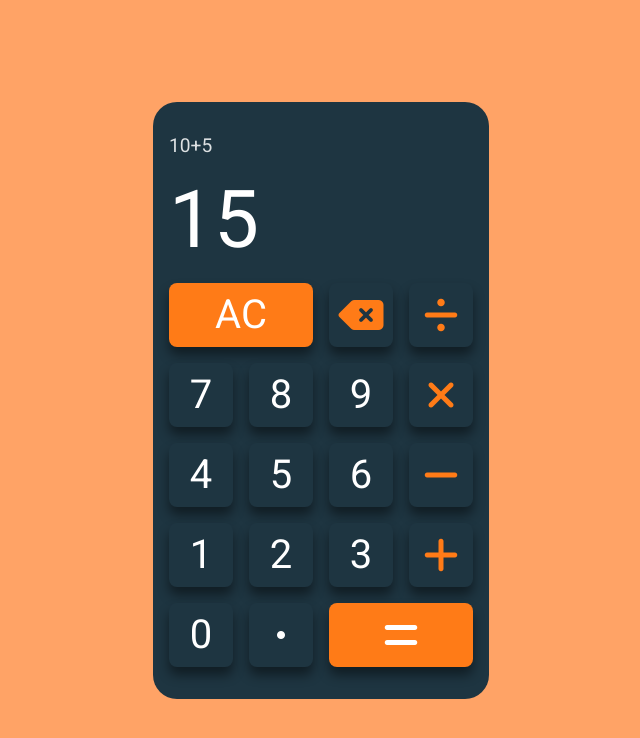
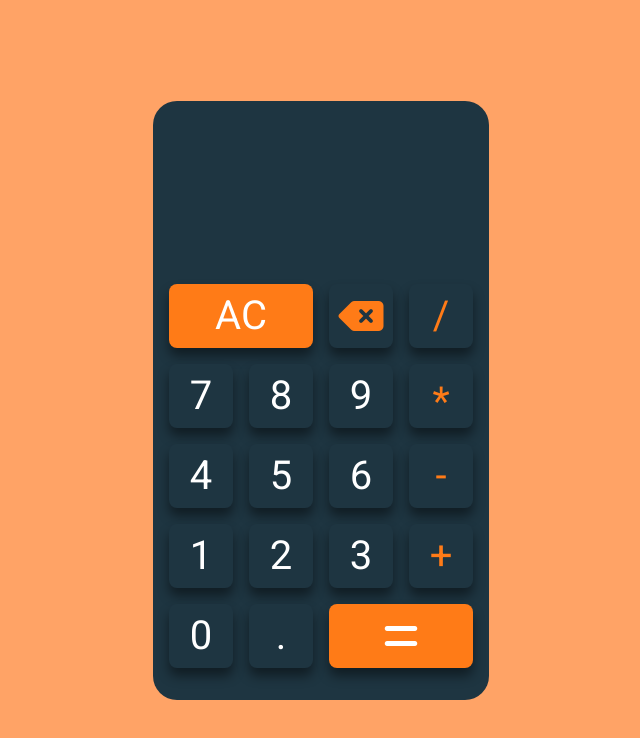
Before and after one commit to mo7aziz/simple-calculator, a plain HTML site: page index.html in a window 1280 px wide. Both pictures are taken after a click on the button 680 px from the left and 314 px from the top of the page. Shown: the whole page, without its empty margins (319-959 px from the left). Drawn offline with Linux system fonts and the light colour scheme.

Commit message:
fix some issues

```diff
--- a/index.html
+++ b/index.html
@@ -10,35 +10,29 @@
   <body>
     <div class="calculator">
       <div class="screen">
-        <div class="history">10+5</div>
-        <div class="current">15</div>
+        <div class="history"></div>
+        <div class="current"></div>
       </div>
       <div class="keys">
         <button class="ac span-two-cols">AC</button>
         <button class="back flex">
           <i class="fa-solid fa-delete-left"></i>
         </button>
-        <button class="operation flex">
-          <i class="fa-solid fa-divide"></i>
-        </button>
+        <button class="operation">/</button>
         <button class="number">7</button>
         <button class="number">8</button>
         <button class="number">9</button>
-        <button class="operation flex">
-          <i class="fa-solid fa-xmark"></i>
-        </button>
+        <button class="operation" style="padding-top: 12px;">*</button>
         <button class="number">4</button>
         <button class="number">5</button>
         <button class="number">6</button>
-        <button class="operation flex">
-          <i class="fa-solid fa-minus"></i>
-        </button>
+        <button class="operation">-</button>
         <button class="number">1</button>
         <button class="number">2</button>
         <button class="number">3</button>
-        <button class="operation flex"><i class="fa-solid fa-plus"></i></button>
+        <button class="operation">+</button>
         <button class="number">0</button>
-        <button class="comma flex"><i class="fa-solid fa-circle"></i></button>
+        <button class="number"></i>.</button>
         <button class="equal span-two-cols flex">
           <i class="fa-solid fa-equals"></i>
         </button>
--- a/main.js
+++ b/main.js
@@ -0,0 +1,17 @@
+let calculationsHistory = document.getElementsByClassName("history")[0];
+let curentCalculation = document.getElementsByClassName("current")[0];
+let numbers = document.querySelectorAll(".number");
+
+let clear = document.getElementsByClassName("ac")[0];
+let back = document.getElementsByClassName("back")[0];
+
+clear.addEventListener("click", () => {
+  calculationsHistory.innerHTML = "";
+  curentCalculation.innerHTML = "";
+});
+
+back.addEventListener("click", () => {
+  op = curentCalculation.innerHTML.split("");
+  op.pop();
+  curentCalculation.innerHTML = op.join("");
+});
--- a/style.css
+++ b/style.css
@@ -4,6 +4,12 @@
   margin: 0;
   padding: 0;
   font-family: "Roboto", sans-serif;
+}
+
+@keyframes press {
+  100% {
+    box-shadow: none;
+  }
 }
 
 .span-two-cols {
@@ -34,12 +40,14 @@ body {
 .history {
   color: rgb(255 255 255 / 85%);
   font-size: 1.2rem;
+  min-height: 1.4375rem;
 }
 
 .current {
   color: white;
-  font-size: 5rem;
+  font-size: 4.5rem;
   padding-block: 1rem 1rem;
+  min-height: 8rem;
 }
 
 .keys {
@@ -65,6 +73,6 @@ button {
   color: rgb(255 123 23);
 }
 
-.comma {
+.dot {
   font-size: 0.5rem;
 }
```
